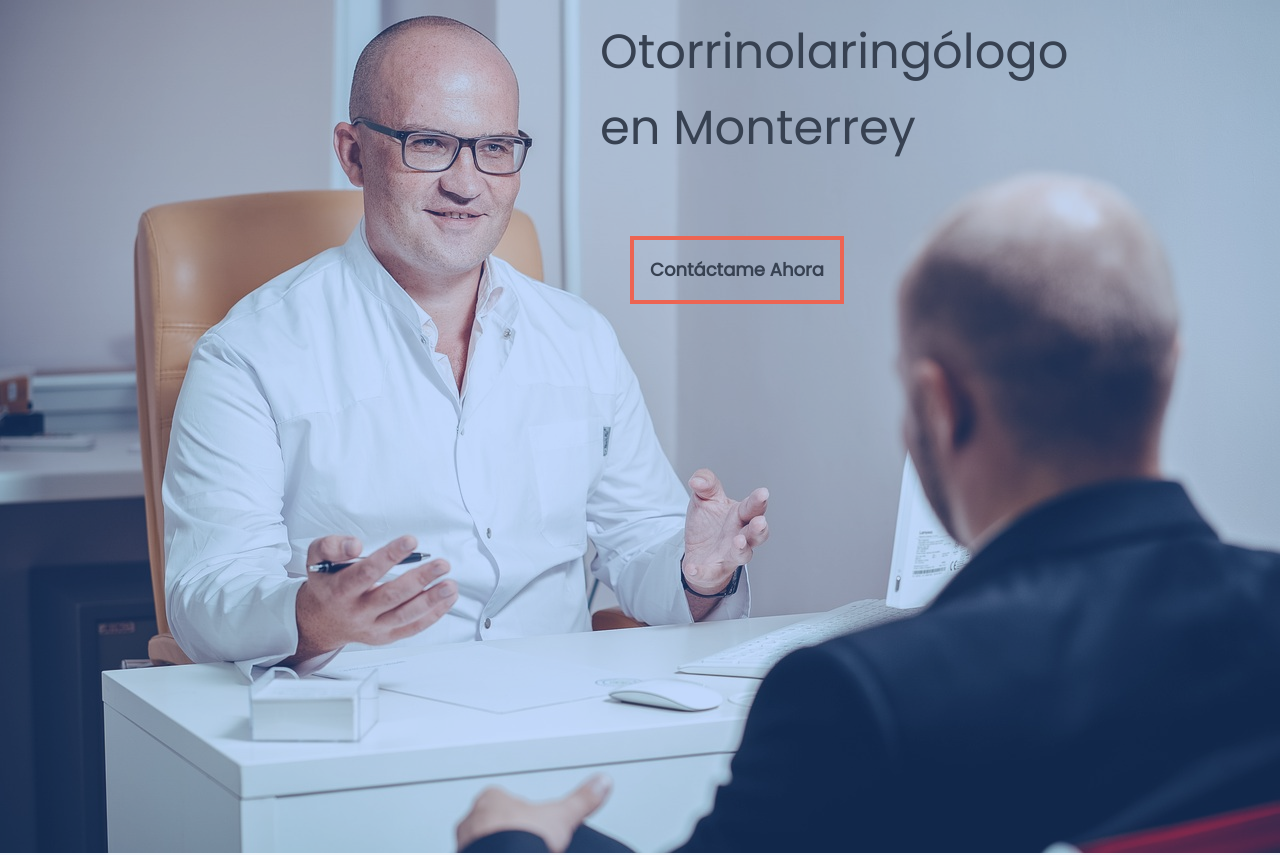
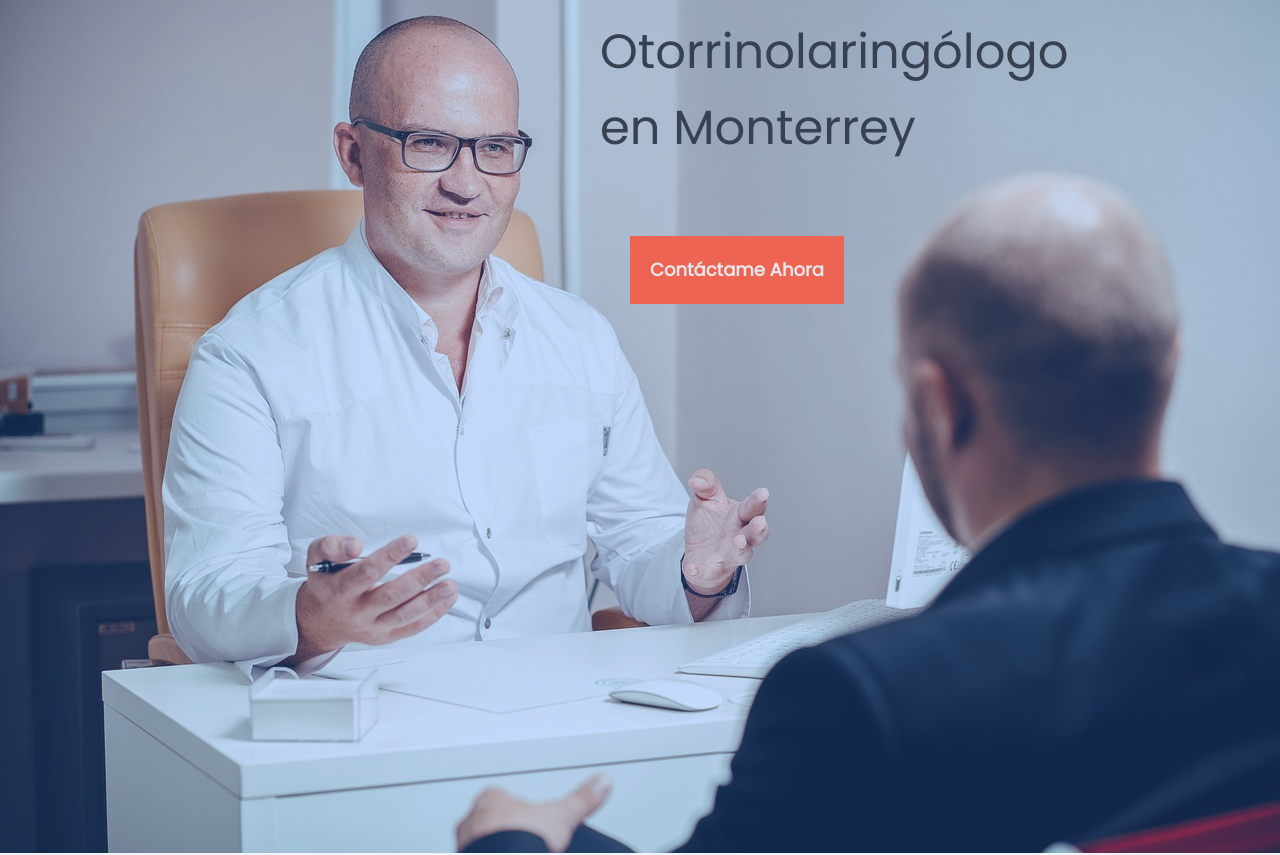
Before and after one commit to Stress0219/landing_page_doctor, a React (Vite) app: page / in a window 1280 px wide. Shown: the top 855 px of the page. Built offline with nearby package versions, Linux system fonts and the light colour scheme.

Commit message:
fill_ctaButton

```diff
--- a/src/App.tsx
+++ b/src/App.tsx
@@ -12,7 +12,7 @@ function App() {
       en Monterrey
     </h1>
     <div className="relative top-28 left-[630px]">
-      <button className="bg-transparent border-4 border-[#ed6452] text-gray-700 p-4 flex cursor-pointer hover:shadow-xl shadow-[#a6291f] transition duration-500 hover:bg-[#ed6452] hover:text-gray-200">
+      <button className="bg-[#ed6452] border-4 border-[#ed6452] text-gray-200 p-4 flex cursor-pointer hover:shadow-xl shadow-[#a6291f] transition duration-500">
         <a href="#contact" className="font-bold text-lg scroll-smooth">Contáctame Ahora</a>
       </button>
     </div>
```
